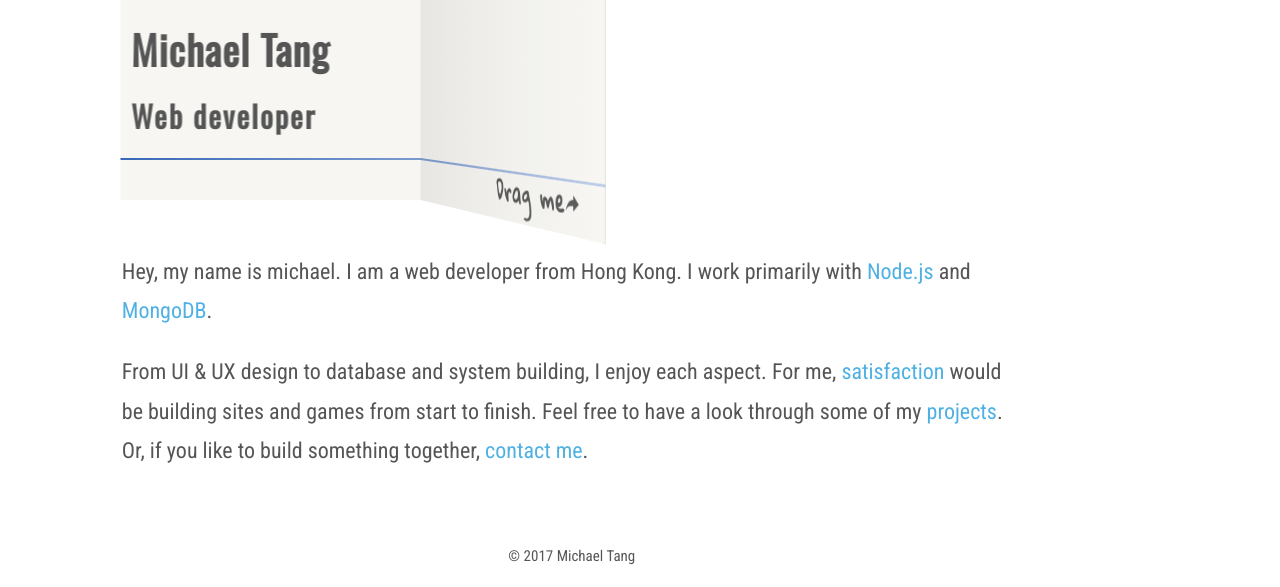
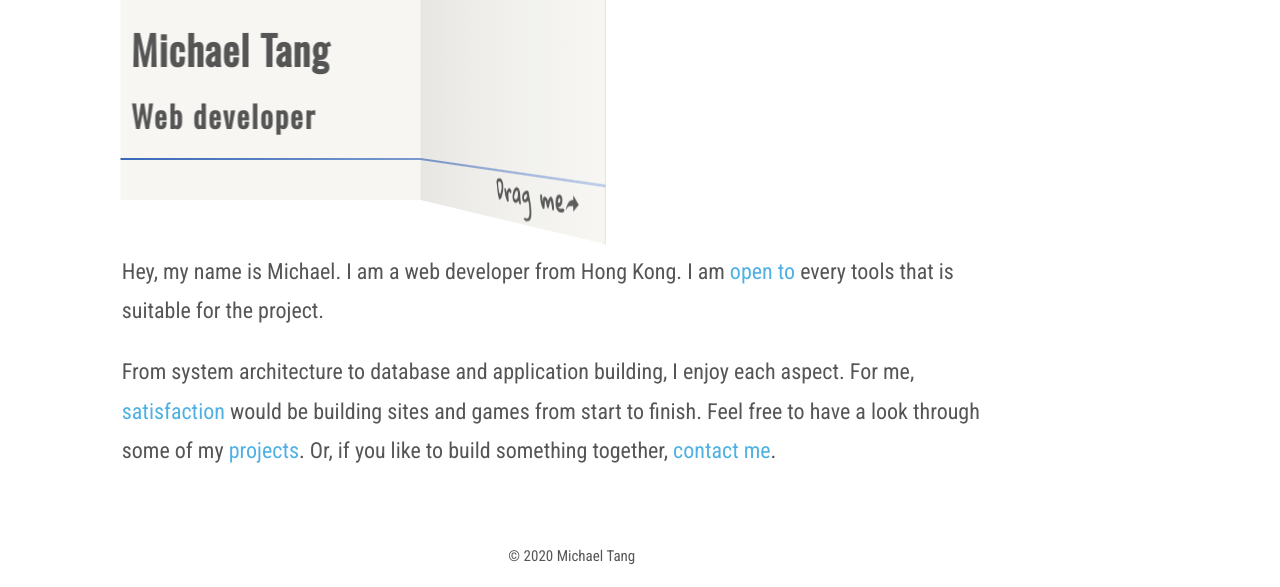
Before and after one commit to econgamer/myPage, a website: page public/index.html in a window 1280 px wide. Shown: the part 90-677 px from the top of the page. Drawn offline with nearby package versions, Linux system fonts and the light colour scheme; files whose address does not match are found by name; a web font is replaced by a local one.

Commit message:
11/8/2020 - update some wordings

```diff
--- a/public/index.html
+++ b/public/index.html
@@ -102,9 +102,11 @@
 
        <section class="section-descriptions">
            <div class="row">
-               <p>Hey, my name is michael. I am a web developer from Hong Kong. I work primarily with <span class="mainColor">Node.js</span> and<span class="mainColor"> MongoDB</span>.</p>
+               <p>Hey, my name is Michael. I am a web developer from Hong Kong. I am <span class="mainColor">open to</span> every tools that is suitable for the project.
 
-                <p> From UI & UX design to database and system building, I enjoy each aspect.
+                <!-- I work primarily with <span class="mainColor">Node.js</span> and<span class="mainColor"> MongoDB</span>.</p> -->
+
+                <p> From system architecture to database and application building, I enjoy each aspect.
                     For me, <span class="mainColor">satisfaction</span> would be building sites and games from start to finish.
                     Feel free to have a look through some of my <span class="mainColor" id="projects">projects</span>. Or, if you like to build something together, <span class="mainColor" id="contact">contact me</span>.
                 </p>
@@ -117,7 +119,7 @@
        <section class="section-links">
            <div class="row bottom">
                    <p>
-                     	&copy; 2017 Michael Tang
+                     	&copy; 2020 Michael Tang
                    </p>
 
                    <a class="social-links" href="https://github.com/econgamer"><i class="ion-social-github"></i></a>
```
